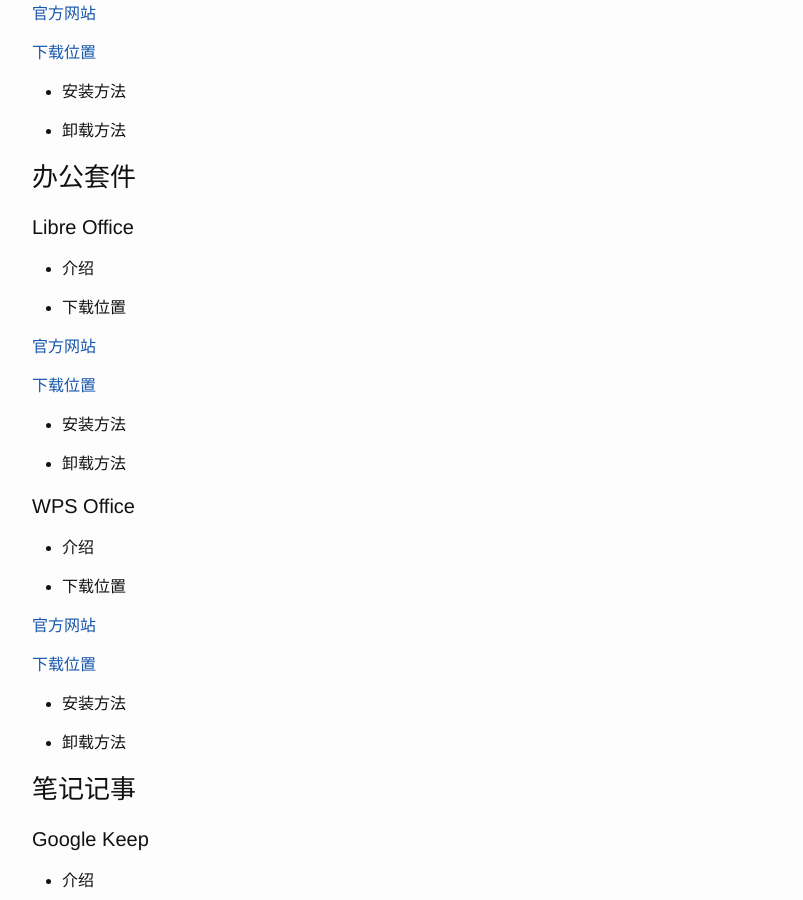
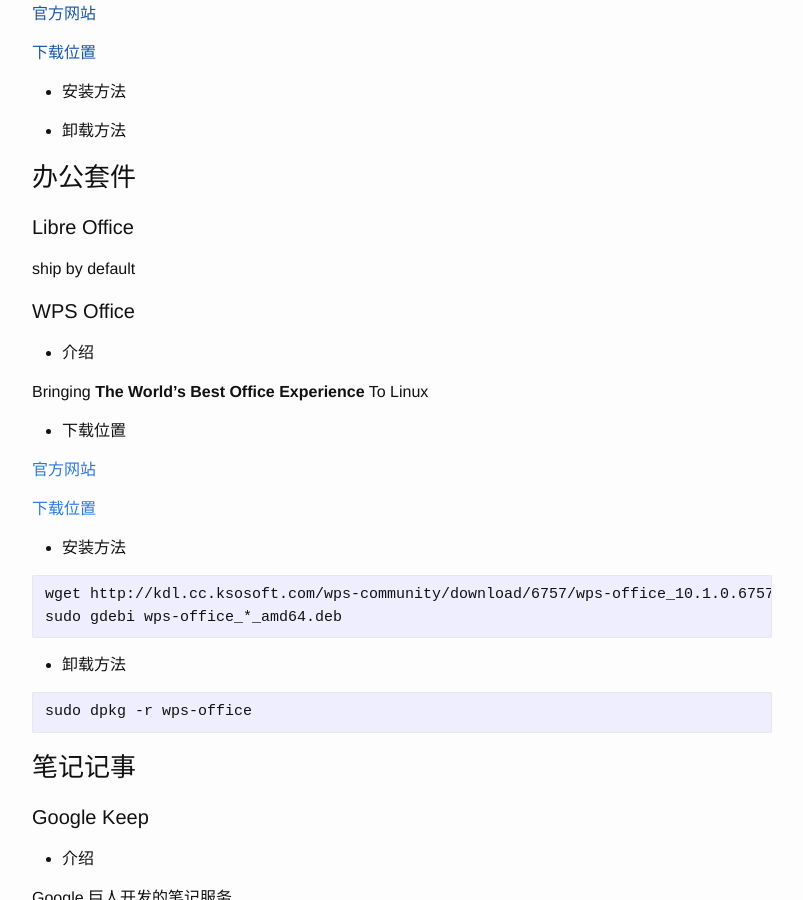
Before and after one commit to mudongliang/mudongliang.github.io, a Jekyll site: the page built from _posts/2018-12-16-popular-software.md, in a window 1280 px wide and 900 px high, scrolled down 27918 px. Shown: the whole window, without its empty margins (238-1041 px from the left). Built offline with Jekyll 4.4.1, drawn with Linux system fonts in a browser that asks for light colours.

Commit message:
add more gnome extensions and software

````diff
--- a/_posts/2018-12-16-popular-software.md
+++ b/_posts/2018-12-16-popular-software.md
@@ -1286,31 +1286,32 @@
 
 #### Libre Office
 
-- 介绍
-
-- 下载位置
-
-[官方网站]()
-
-[下载位置]()
-
-- 安装方法
-
-- 卸载方法
+ship by default
 
 #### WPS Office
 
 - 介绍
 
-- 下载位置
-
-[官方网站]()
-
-[下载位置]()
-
-- 安装方法
-
-- 卸载方法
+Bringing **The World’s Best Office Experience** To Linux
+
+- 下载位置
+
+[官方网站](https://www.wps.com/en-US/linux)
+
+[下载位置](http://wps-community.org/download.html)
+
+- 安装方法
+
+```
+wget http://kdl.cc.ksosoft.com/wps-community/download/6757/wps-office_10.1.0.6757_amd64.deb
+sudo gdebi wps-office_*_amd64.deb
+```
+
+- 卸载方法
+
+```
+sudo dpkg -r wps-office
+```
 
 ### 笔记记事
 
````
Also changed, not shown: _posts/2017-03-12-my-favourite-gnome-extensions.md (+2 -0 lines).
